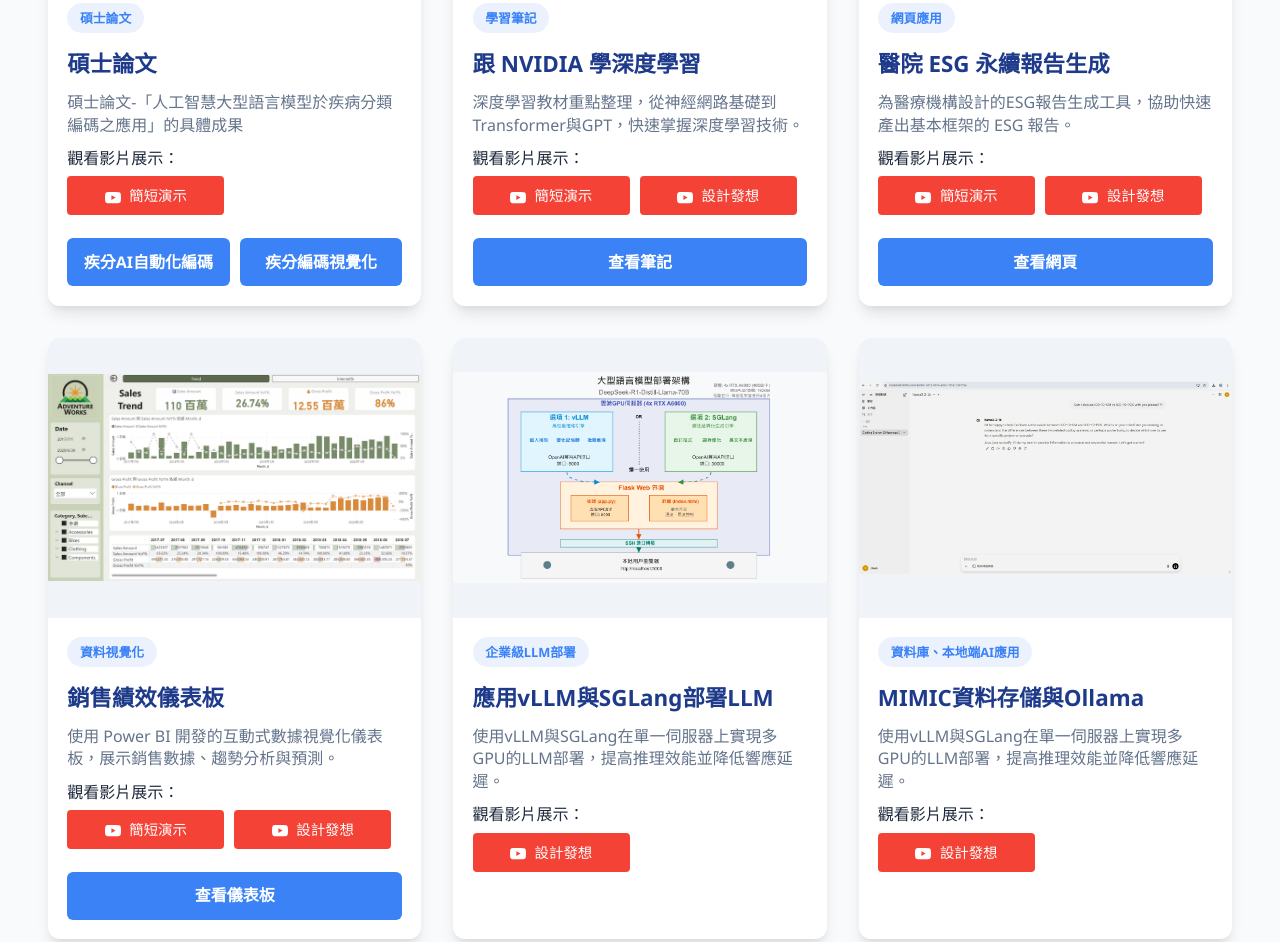
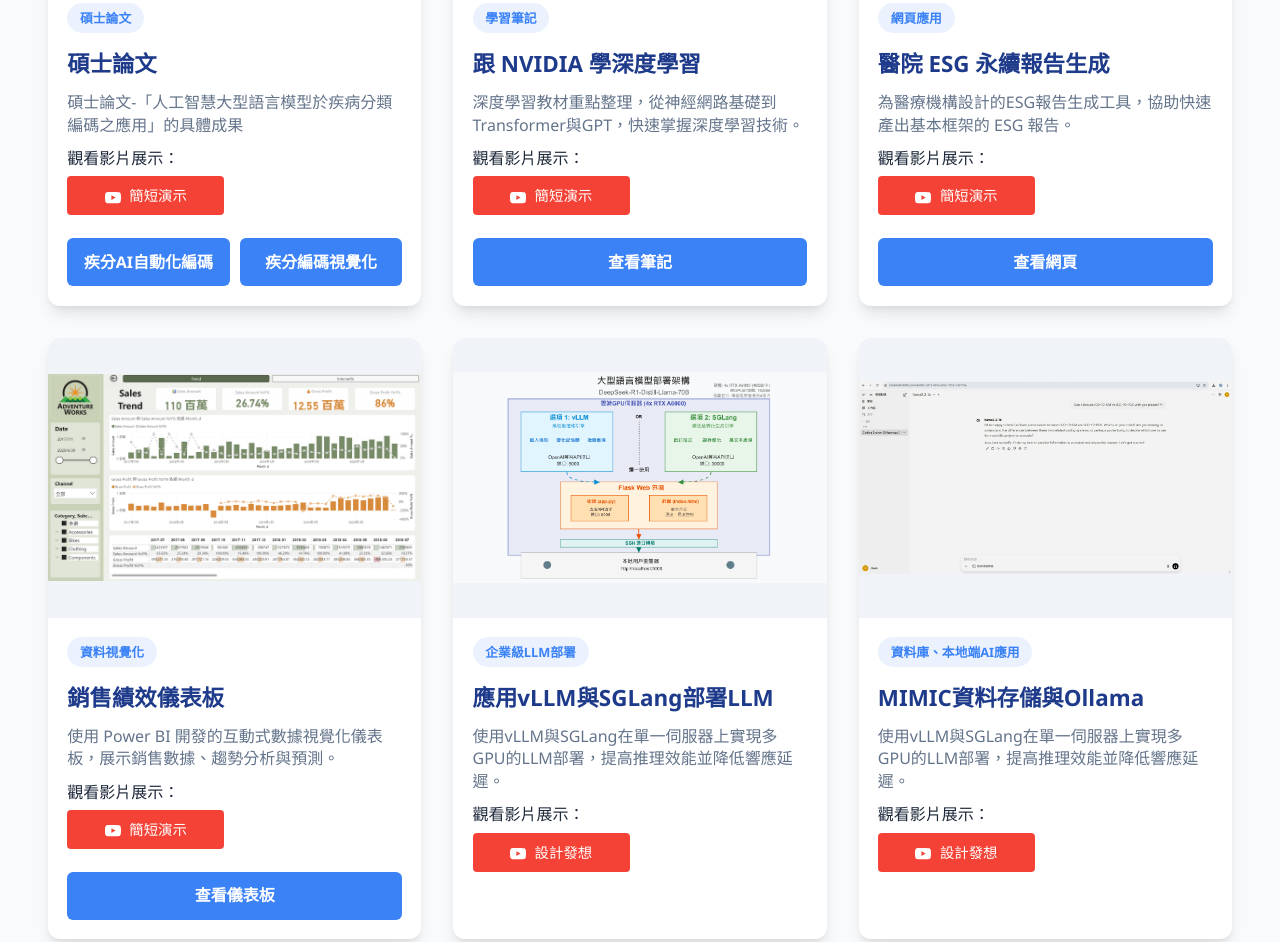
Before and after one commit to LI-YI-HSIEN/LI-YI-HSIEN, a plain HTML site: page index.html in a window 1280 px wide. Shown: the part 463-1405 px from the top of the page. Drawn offline with Linux system fonts and the light colour scheme.

Commit message:
Update index.html
移除過時的影片連結

```diff
--- a/index.html
+++ b/index.html
@@ -85,14 +85,6 @@
                                     </svg>
                                     簡短演示
                                 </a>
-                                <a href="https://youtu.be/h4TZMKLpb3E" class="video-btn" target="_blank">
-                                    <svg xmlns="http://www.w3.org/2000/svg" width="16" height="16" fill="currentColor"
-                                        viewBox="0 0 16 16">
-                                        <path
-                                            d="M8.051 1.999h.089c.822.003 4.987.033 6.11.335a2.01 2.01 0 0 1 1.415 1.42c.101.38.172.883.22 1.402l.01.104.022.26.008.104c.065.914.073 1.77.074 1.957v.075c-.001.194-.01 1.108-.082 2.06l-.008.105-.009.104c-.05.572-.124 1.14-.235 1.558a2.007 2.007 0 0 1-1.415 1.42c-1.16.312-5.569.334-6.18.335h-.142c-.309 0-1.587-.006-2.927-.052l-.17-.006-.087-.004-.171-.007-.171-.007c-1.11-.049-2.167-.128-2.654-.26a2.007 2.007 0 0 1-1.415-1.419c-.111-.417-.185-.986-.235-1.558L.09 9.82l-.008-.104A31.4 31.4 0 0 1 0 7.68v-.123c.002-.215.01-.958.064-1.778l.007-.103.003-.052.008-.104.022-.26.01-.104c.048-.519.119-1.023.22-1.402a2.007 2.007 0 0 1 1.415-1.42c.487-.13 1.544-.21 2.654-.26l.17-.007.172-.006.086-.003.171-.007A99.788 99.788 0 0 1 7.858 2h.193zM6.4 5.209v4.818l4.157-2.408L6.4 5.209z" />
-                                    </svg>
-                                    設計發想
-                                </a>
                             </div>
                         </div>
                     </div>
@@ -127,14 +119,6 @@
                                             d="M8.051 1.999h.089c.822.003 4.987.033 6.11.335a2.01 2.01 0 0 1 1.415 1.42c.101.38.172.883.22 1.402l.01.104.022.26.008.104c.065.914.073 1.77.074 1.957v.075c-.001.194-.01 1.108-.082 2.06l-.008.105-.009.104c-.05.572-.124 1.14-.235 1.558a2.007 2.007 0 0 1-1.415 1.42c-1.16.312-5.569.334-6.18.335h-.142c-.309 0-1.587-.006-2.927-.052l-.17-.006-.087-.004-.171-.007-.171-.007c-1.11-.049-2.167-.128-2.654-.26a2.007 2.007 0 0 1-1.415-1.419c-.111-.417-.185-.986-.235-1.558L.09 9.82l-.008-.104A31.4 31.4 0 0 1 0 7.68v-.123c.002-.215.01-.958.064-1.778l.007-.103.003-.052.008-.104.022-.26.01-.104c.048-.519.119-1.023.22-1.402a2.007 2.007 0 0 1 1.415-1.42c.487-.13 1.544-.21 2.654-.26l.17-.007.172-.006.086-.003.171-.007A99.788 99.788 0 0 1 7.858 2h.193zM6.4 5.209v4.818l4.157-2.408L6.4 5.209z" />
                                     </svg>
                                     簡短演示
-                                </a>
-                                <a href="https://youtu.be/xEJckmj3JN4" class="video-btn" target="_blank">
-                                    <svg xmlns="http://www.w3.org/2000/svg" width="16" height="16" fill="currentColor"
-                                        viewBox="0 0 16 16">
-                                        <path
-                                            d="M8.051 1.999h.089c.822.003 4.987.033 6.11.335a2.01 2.01 0 0 1 1.415 1.42c.101.38.172.883.22 1.402l.01.104.022.26.008.104c.065.914.073 1.77.074 1.957v.075c-.001.194-.01 1.108-.082 2.06l-.008.105-.009.104c-.05.572-.124 1.14-.235 1.558a2.007 2.007 0 0 1-1.415 1.42c-1.16.312-5.569.334-6.18.335h-.142c-.309 0-1.587-.006-2.927-.052l-.17-.006-.087-.004-.171-.007-.171-.007c-1.11-.049-2.167-.128-2.654-.26a2.007 2.007 0 0 1-1.415-1.419c-.111-.417-.185-.986-.235-1.558L.09 9.82l-.008-.104A31.4 31.4 0 0 1 0 7.68v-.123c.002-.215.01-.958.064-1.778l.007-.103.003-.052.008-.104.022-.26.01-.104c.048-.519.119-1.023.22-1.402a2.007 2.007 0 0 1 1.415-1.42c.487-.13 1.544-.21 2.654-.26l.17-.007.172-.006.086-.003.171-.007A99.788 99.788 0 0 1 7.858 2h.193zM6.4 5.209v4.818l4.157-2.408L6.4 5.209z" />
-                                    </svg>
-                                    設計發想
                                 </a>
                             </div>
                         </div>
@@ -171,14 +155,6 @@
                                             d="M8.051 1.999h.089c.822.003 4.987.033 6.11.335a2.01 2.01 0 0 1 1.415 1.42c.101.38.172.883.22 1.402l.01.104.022.26.008.104c.065.914.073 1.77.074 1.957v.075c-.001.194-.01 1.108-.082 2.06l-.008.105-.009.104c-.05.572-.124 1.14-.235 1.558a2.007 2.007 0 0 1-1.415 1.42c-1.16.312-5.569.334-6.18.335h-.142c-.309 0-1.587-.006-2.927-.052l-.17-.006-.087-.004-.171-.007-.171-.007c-1.11-.049-2.167-.128-2.654-.26a2.007 2.007 0 0 1-1.415-1.419c-.111-.417-.185-.986-.235-1.558L.09 9.82l-.008-.104A31.4 31.4 0 0 1 0 7.68v-.123c.002-.215.01-.958.064-1.778l.007-.103.003-.052.008-.104.022-.26.01-.104c.048-.519.119-1.023.22-1.402a2.007 2.007 0 0 1 1.415-1.42c.487-.13 1.544-.21 2.654-.26l.17-.007.172-.006.086-.003.171-.007A99.788 99.788 0 0 1 7.858 2h.193zM6.4 5.209v4.818l4.157-2.408L6.4 5.209z" />
                                     </svg>
                                     簡短演示
-                                </a>
-                                <a href="https://youtu.be/Ht2Td9Y0PDQ" class="video-btn" target="_blank">
-                                    <svg xmlns="http://www.w3.org/2000/svg" width="16" height="16" fill="currentColor"
-                                        viewBox="0 0 16 16">
-                                        <path
-                                            d="M8.051 1.999h.089c.822.003 4.987.033 6.11.335a2.01 2.01 0 0 1 1.415 1.42c.101.38.172.883.22 1.402l.01.104.022.26.008.104c.065.914.073 1.77.074 1.957v.075c-.001.194-.01 1.108-.082 2.06l-.008.105-.009.104c-.05.572-.124 1.14-.235 1.558a2.007 2.007 0 0 1-1.415 1.42c-1.16.312-5.569.334-6.18.335h-.142c-.309 0-1.587-.006-2.927-.052l-.17-.006-.087-.004-.171-.007-.171-.007c-1.11-.049-2.167-.128-2.654-.26a2.007 2.007 0 0 1-1.415-1.419c-.111-.417-.185-.986-.235-1.558L.09 9.82l-.008-.104A31.4 31.4 0 0 1 0 7.68v-.123c.002-.215.01-.958.064-1.778l.007-.103.003-.052.008-.104.022-.26.01-.104c.048-.519.119-1.023.22-1.402a2.007 2.007 0 0 1 1.415-1.42c.487-.13 1.544-.21 2.654-.26l.17-.007.172-.006.086-.003.171-.007A99.788 99.788 0 0 1 7.858 2h.193zM6.4 5.209v4.818l4.157-2.408L6.4 5.209z" />
-                                    </svg>
-                                    設計發想
                                 </a>
                             </div>
                         </div>
```
